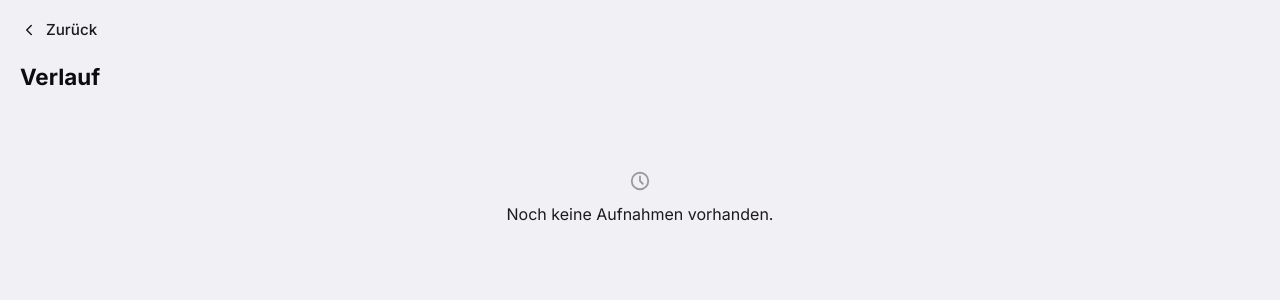
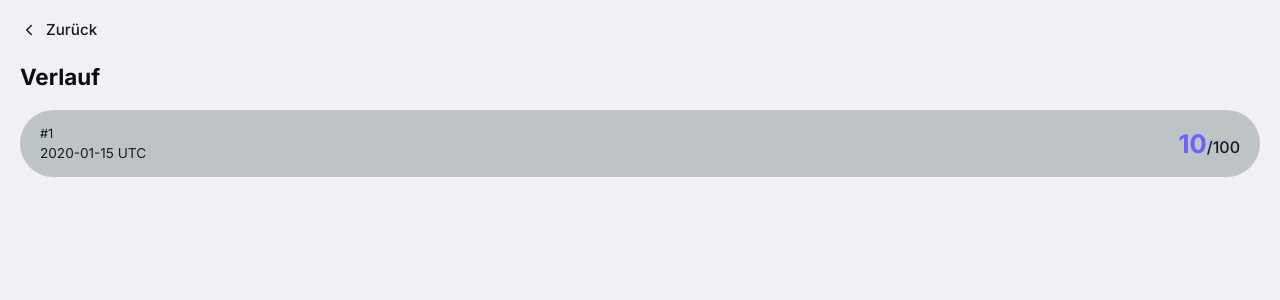
Before and after one commit to jonny-fr/SystemOfAPawn-CodeCanary, a Flask app: page /history in a window 1280 px wide. Shown: the top 300 px of the page. Run offline with Flask 3, Linux system fonts and the light colour scheme; tables that the repository leaves empty hold one stand-in row (values such as "Sample post").

Commit message:
Add SQLite database to persist analysis results with id and date
Co-authored-by: jonny-fr <80448321+jonny-fr@users.noreply.github.com>
Agent-Logs-Url: https://github.com/jonny-fr/SystemOfAPawn-CodeCanary/sessions/5b01db47-0d95-4774-ad23-eec4c600d3e2

```diff
--- a/app.py
+++ b/app.py
@@ -1,12 +1,51 @@
-from flask import Flask, render_template, request, redirect, url_for
+import sqlite3
+from datetime import datetime, timezone
+
+from flask import Flask, render_template, request, redirect, url_for, abort
 
 app = Flask(__name__)
+
+DATABASE = 'results.db'
+
+
+def get_db():
+    conn = sqlite3.connect(DATABASE)
+    conn.row_factory = sqlite3.Row
+    return conn
+
+
+def init_db():
+    with get_db() as conn:
+        conn.execute(
+            '''CREATE TABLE IF NOT EXISTS results (
+                id         INTEGER PRIMARY KEY AUTOINCREMENT,
+                score      INTEGER NOT NULL,
+                created_at TEXT    NOT NULL
+            )'''
+        )
+        conn.commit()
+
+
+def save_result(score):
+    """Persist a classifier score and return the new row id."""
+    created_at = datetime.now(timezone.utc).strftime('%Y-%m-%d %H:%M:%S')
+    with get_db() as conn:
+        cursor = conn.execute(
+            'INSERT INTO results (score, created_at) VALUES (?, ?)',
+            (score, created_at),
+        )
+        conn.commit()
+        return cursor.lastrowid
 
 
 def analyze_audio(_file):
     """Dummy classifier – always returns a fixed score for demonstration."""
     score = 67
-    return score
+    result_id = save_result(score)
+    return result_id
+
+
+init_db()
 
 
 @app.route('/')
@@ -16,7 +55,11 @@ def index():
 
 @app.route('/history')
 def history():
-    return render_template('history.html')
+    with get_db() as conn:
+        rows = conn.execute(
+            'SELECT id, score, created_at FROM results ORDER BY id DESC'
+        ).fetchall()
+    return render_template('history.html', results=rows)
 
 
 @app.route('/analyze', methods=['POST'])
@@ -24,14 +67,20 @@ def analyze():
     audio_file = request.files.get('file')
     if not audio_file:
         return redirect(url_for('index'))
-    score = analyze_audio(audio_file)
-    return redirect(url_for('result', score=score))
+    result_id = analyze_audio(audio_file)
+    return redirect(url_for('result', result_id=result_id))
 
 
-@app.route('/result')
-def result():
-    score = request.args.get('score', 0, type=int)
-    return render_template('result.html', score=score)
+@app.route('/result/<int:result_id>')
+def result(result_id):
+    with get_db() as conn:
+        row = conn.execute(
+            'SELECT id, score, created_at FROM results WHERE id = ?',
+            (result_id,),
+        ).fetchone()
+    if row is None:
+        abort(404)
+    return render_template('result.html', result=row)
 
 
 if __name__ == '__main__':
--- a/templates/history.html
+++ b/templates/history.html
@@ -19,6 +19,30 @@
     }
     .back-btn:hover { color: var(--text); }
     .history-page h1 { font-size: 1.4rem; font-weight: 700; margin-bottom: 20px; }
+    .history-list {
+      list-style: none;
+      padding: 0;
+      margin: 0;
+      display: flex;
+      flex-direction: column;
+      gap: 12px;
+    }
+    .history-item {
+      display: flex;
+      align-items: center;
+      justify-content: space-between;
+      background: var(--surface);
+      border-radius: var(--radius-xl);
+      padding: 16px 20px;
+      text-decoration: none;
+      color: var(--text);
+      transition: opacity 0.2s;
+    }
+    .history-item:hover { opacity: 0.8; }
+    .history-item-left { display: flex; flex-direction: column; gap: 4px; }
+    .history-item-id { font-size: 0.8rem; color: var(--muted); }
+    .history-item-date { font-size: 0.85rem; color: var(--muted); }
+    .history-item-score { font-size: 1.6rem; font-weight: 700; color: var(--accent); }
     .empty-state {
       display: flex; flex-direction: column; align-items: center;
       justify-content: center; gap: 12px; padding: 60px 20px;
@@ -38,6 +62,21 @@
       Zurück
     </a>
     <h1>Verlauf</h1>
+    {% if results %}
+    <ul class="history-list">
+      {% for row in results %}
+      <li>
+        <a href="{{ url_for('result', result_id=row.id) }}" class="history-item">
+          <div class="history-item-left">
+            <span class="history-item-id">#{{ row.id }}</span>
+            <span class="history-item-date">{{ row.created_at }} UTC</span>
+          </div>
+          <span class="history-item-score">{{ row.score }}<small style="font-size:1rem;font-weight:500;color:var(--muted);">/100</small></span>
+        </a>
+      </li>
+      {% endfor %}
+    </ul>
+    {% else %}
     <div class="empty-state">
       <svg class="icon" width="48" height="48" viewBox="0 0 24 24" fill="none"
            stroke="currentColor" stroke-width="1.5" stroke-linecap="round" stroke-linejoin="round"
@@ -47,6 +86,7 @@
       </svg>
       <p>Noch keine Aufnahmen vorhanden.</p>
     </div>
+    {% endif %}
   </div>
 </div>
 </body>
```
Also changed, not shown: templates/result.html (+9 -3 lines), 1 other file.
